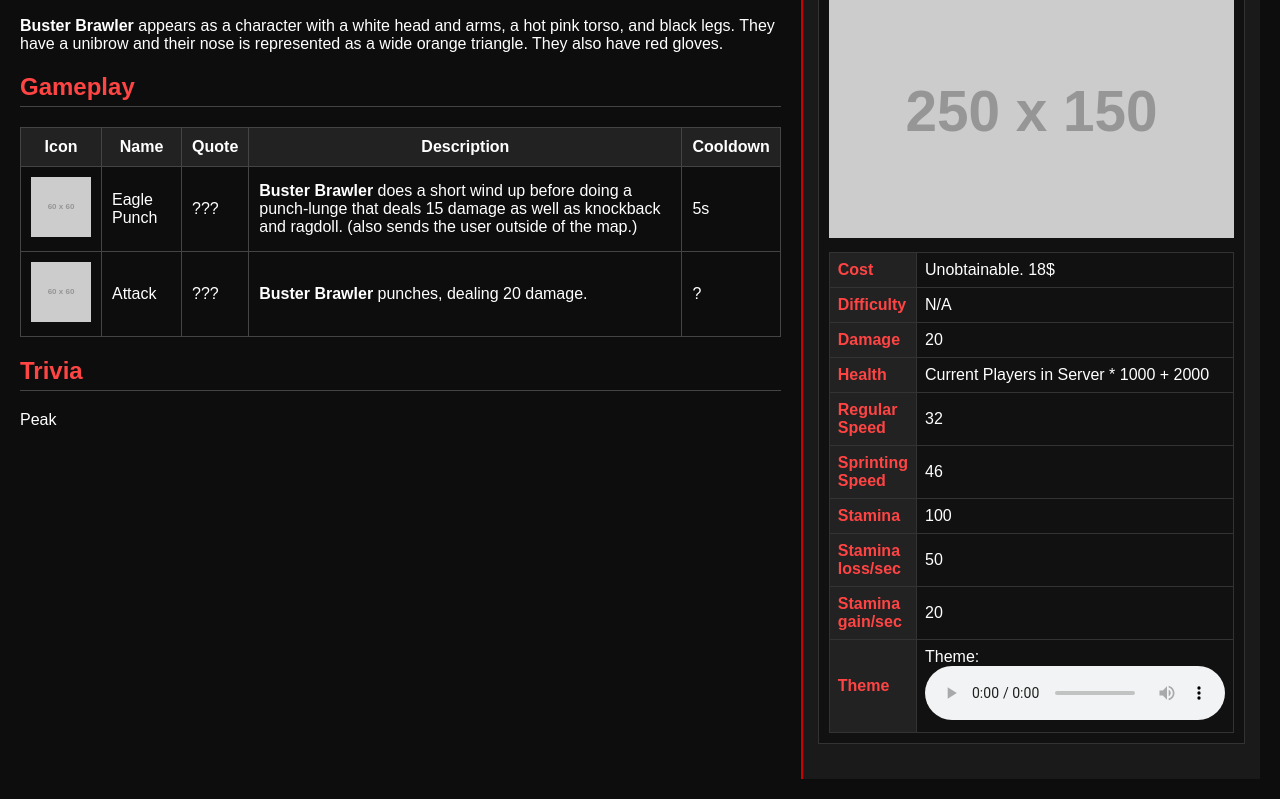
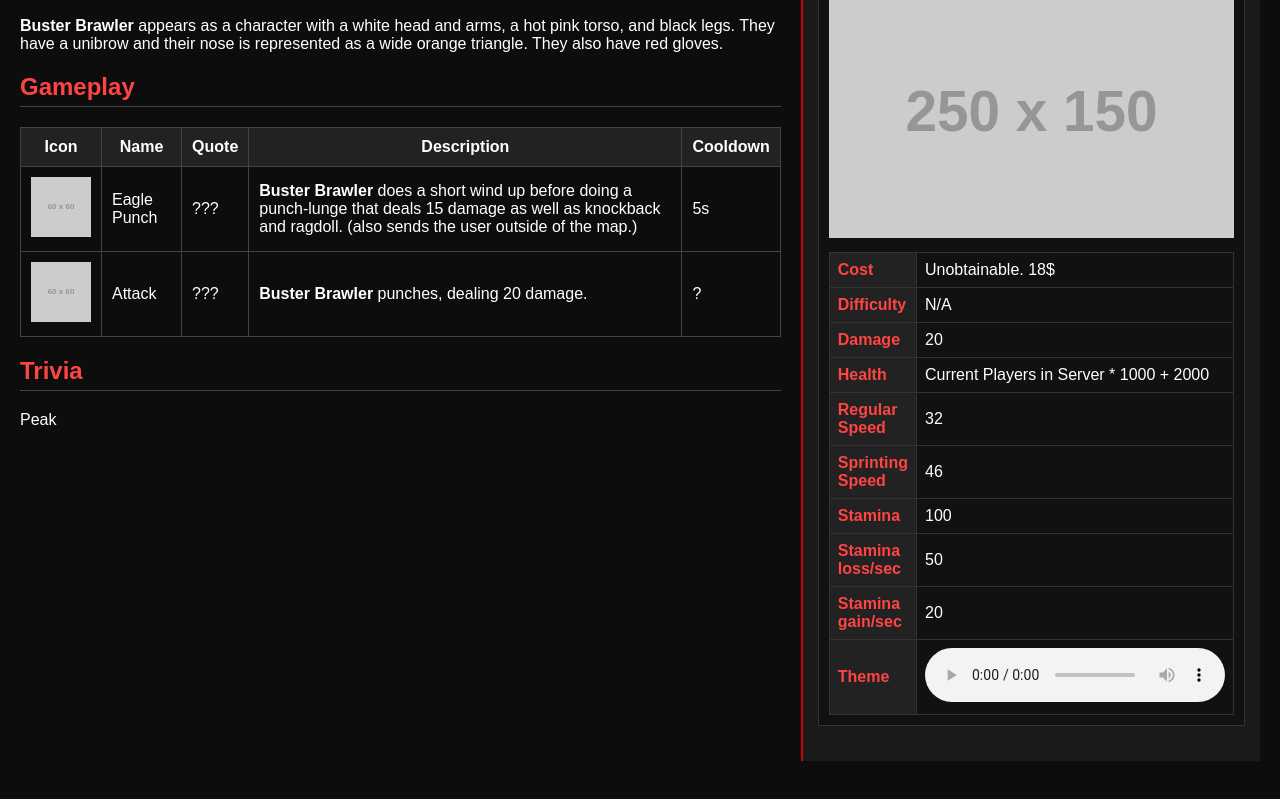
Before and after one commit to DiddysRighthandMan/ForsakenAdminWiki, a plain HTML site: page BusterBrawler.html in a window 1280 px wide. Shown: the part 171-970 px from the top of the page. Drawn offline with Linux system fonts and the light colour scheme; placeholder pictures from the web are drawn by us.

Commit message:
Update BusterBrawler.html

```diff
--- a/BusterBrawler.html
+++ b/BusterBrawler.html
@@ -139,7 +139,7 @@
                     <tr><th>Stamina gain/sec</th><td>20</td></tr>
                     <tr>
     <th>Theme</th>
-    <td>Theme:
+    <td>
         <audio controls>
             <source src="your-audio-file.mp3" type="audio/mpeg">
             Your browser does not support the audio element.
```
